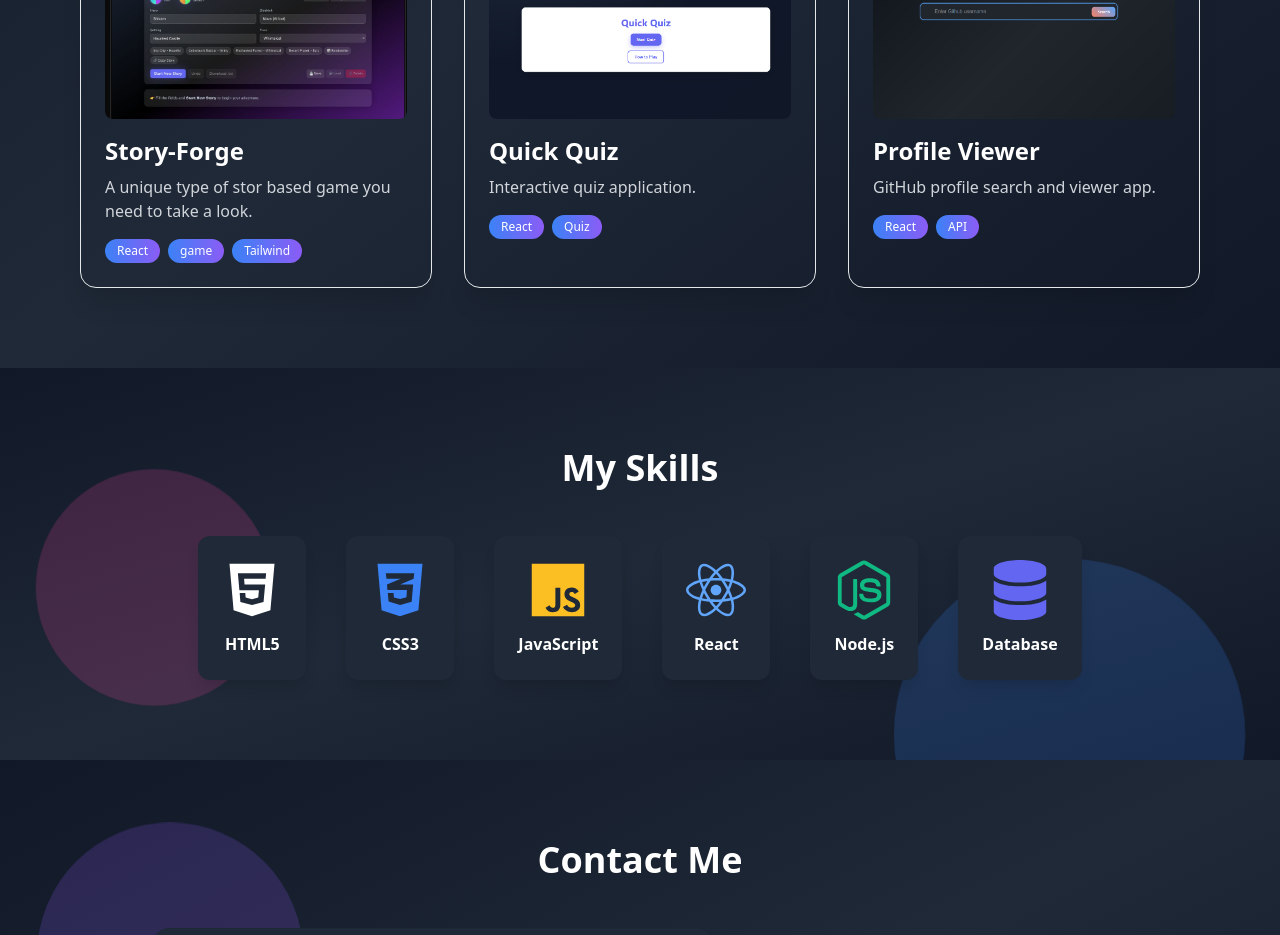
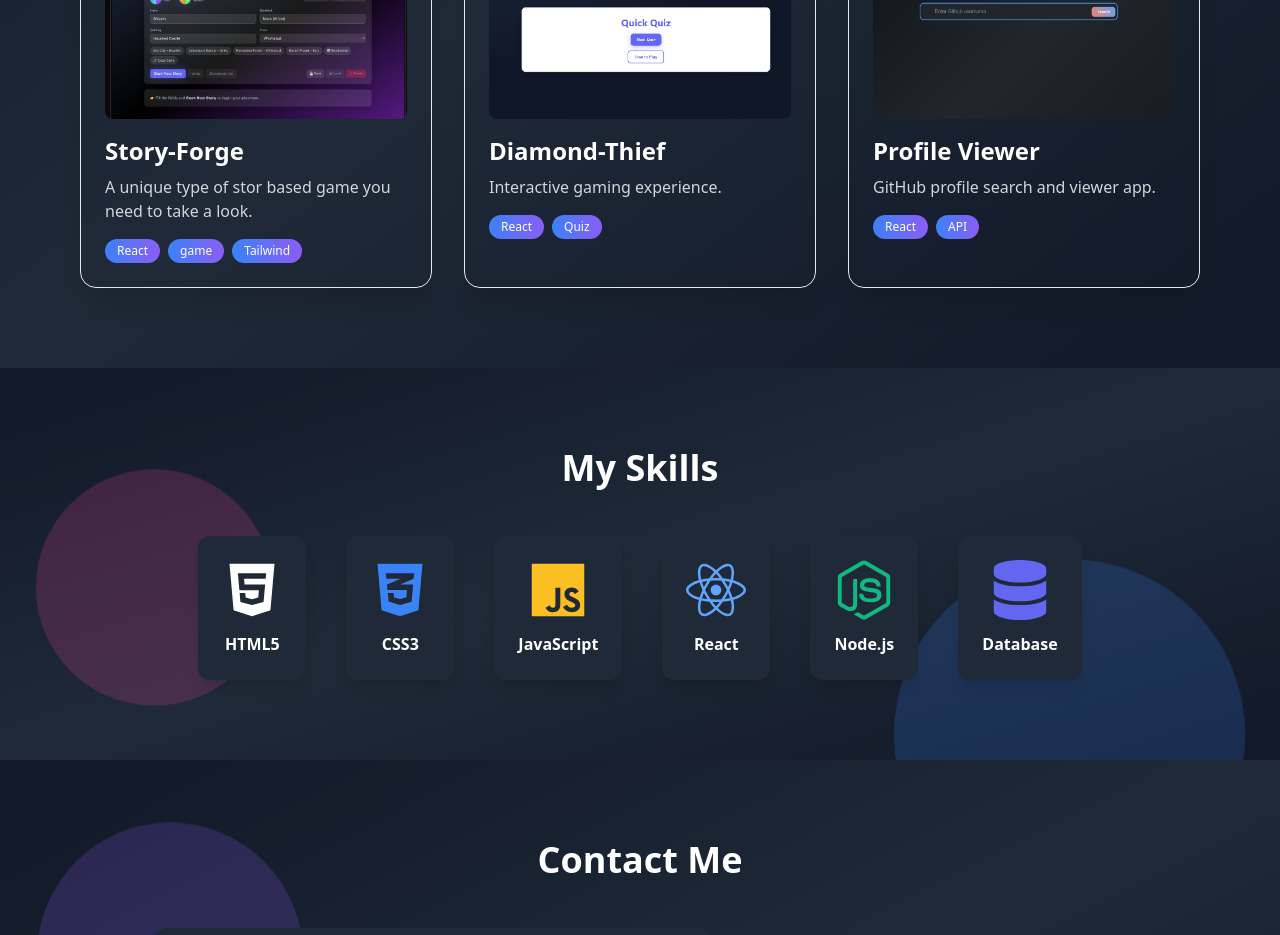
Before and after one commit to shivam-work74/Portfolio, a React (Create React App) app: page / in a window 1280 px wide. Shown: the part 2220-3155 px from the top of the page. Built offline with nearby package versions, Linux system fonts and the light colour scheme.

Commit message:
some updation

```diff
--- a/src/components/Projects.js
+++ b/src/components/Projects.js
@@ -35,10 +35,10 @@ const projects = [
     tags: ["React", "game", "Tailwind"],
   },
   {
-    title: "Quick Quiz",
-    description: "Interactive quiz application.",
+    title: "Diamond-Thief",
+    description: "Interactive gaming experience.",
     github: "https://github.com/shivam-work74/Quick-Quiz",
-    demo: "https://quick-quiz-tau.vercel.app/",
+    demo: "https://diamond-thief.vercel.app/",
     image: "/quiz.png",
     tags: ["React", "Quiz"],
   },
```
